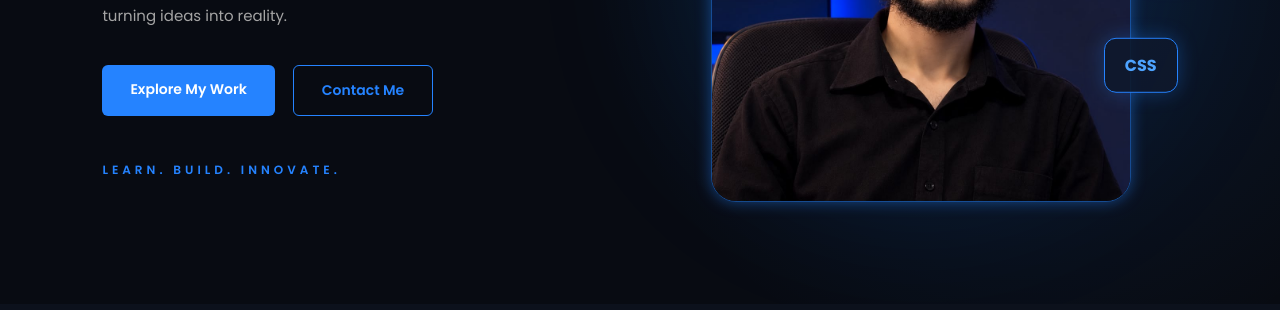
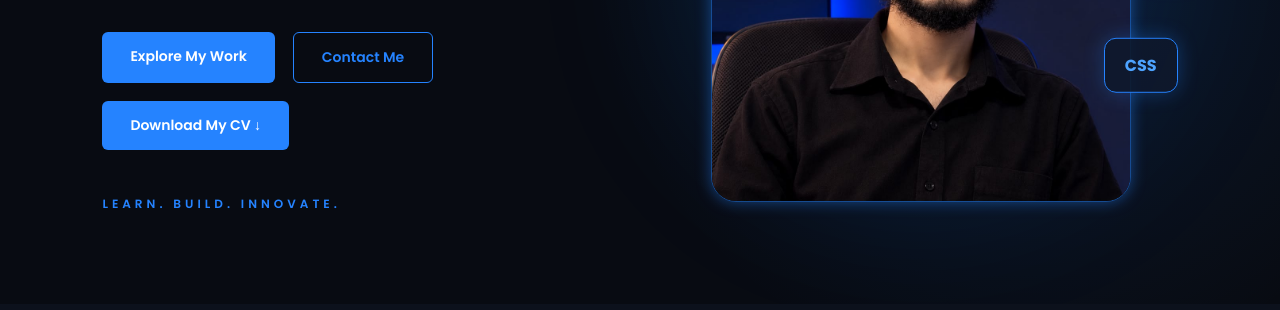
Before and after one commit to R-web-code/DigitalX-Portfolio, a plain HTML site: page index.html in a window 1280 px wide. Shown: the part 490-800 px from the top of the page. Drawn offline with Linux system fonts and the light colour scheme.

Commit message:
Add files via upload

```diff
--- a/index.html
+++ b/index.html
@@ -64,6 +64,9 @@
         <div class="buttons">
             <a href="#projects" class="btn">Explore My Work</a>
             <a href="#contact" class="btn secondary">Contact Me</a>
+            <a href="Rajpreet_CV.pdf" class="btn" download>
+                Download My CV &#8595;
+            </a>
         </div>
 
         <div class="social-text">
```
Also changed, not shown: 1 other file.
